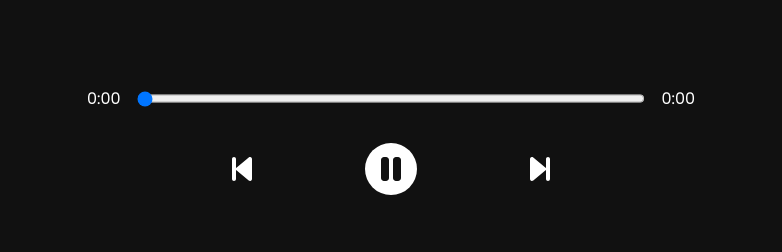
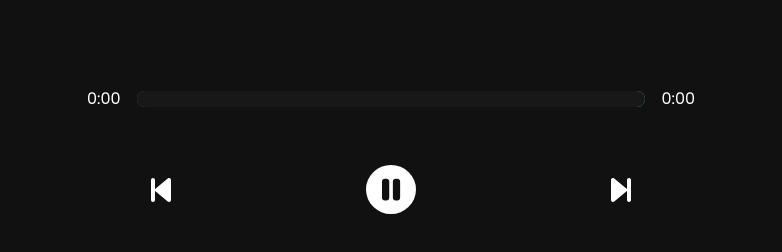
Before and after one commit to mirayatech/MusicApp, a React (Create React App) app in the folder react-player/: page / in a window 1280 px wide. Shown: the part 490-742 px from the top of the page, without its empty margins (249-1031 px from the left). Built offline with nearby package versions, Linux system fonts and the light colour scheme.

Commit message:
cpstumizing the range input

```diff
--- a/react-player/src/App.js
+++ b/react-player/src/App.js
@@ -20,6 +20,7 @@
   const [songInfo, setSongInfo] = useState({
     currentTime: 0,
     duration: 0,
+    animationPercentage: 0,
   });
 
   const [libraryStatus, setLibraryStatus] = useState(false);
@@ -27,7 +28,17 @@
   const timeUpdateHandler = (e) => {
     const current = e.target.currentTime;
     const duration = e.target.duration;
-    setSongInfo({ ...songInfo, currentTime: current, duration: duration });
+    //Clculate Precentage
+    const roundedCurrent = Math.round(current);
+    const roundedDuration = Math.round(duration);
+    const animation = Math.round((roundedCurrent / roundedDuration) * 100);
+    setSongInfo({
+      ...songInfo,
+      currentTime: current,
+      duration: duration,
+      animationPrecentage: animation,
+    });
+    console.log(animation);
   };
 
   return (
--- a/react-player/src/components/Player.js
+++ b/react-player/src/components/Player.js
@@ -80,10 +80,21 @@
     playAudio(isPlaying, audioRef);
   };
 
+  // Add the styles
+  const trackAnime = {
+    transform: `translateX(${songInfo.animationPrecentage}%)`,
+  };
+
   return (
     <div className="player">
       <div className="time-control">
         <p>{getTime(songInfo.currentTime)}</p>
+        <div
+          style={{
+            background: `linear-gradient(to right, ${currentSong.color[0]}, ${currentSong.color[1]})`,
+          }}
+          className="track"
+        >
           <input
             onChange={dragHandler}
             min={0}
@@ -91,6 +102,8 @@
             value={songInfo.currentTime}
             type="range"
           />
+          <div style={trackAnime} className="animate-track"></div>
+        </div>
         <p>{songInfo.duration ? getTime(songInfo.duration) : "0:00"}</p>
       </div>
       <div className="play-control">
--- a/react-player/src/data.js
+++ b/react-player/src/data.js
@@ -7,7 +7,7 @@
         "https://chillhop.com/wp-content/uploads/2020/09/0255e8b8c74c90d4a27c594b3452b2daafae608d-1024x1024.jpg",
       artist: "Aso, Middle School, Aviino",
       audio: "https://mp3.chillhop.com/serve.php/?mp3=10075",
-      color: ["#205950", "#2ab3bf"],
+      color: ["#226E68", "#3DD6C9"],
       id: uuidv4(),
       active: true,
     },
@@ -17,7 +17,7 @@
         "https://chillhop.com/wp-content/uploads/2020/07/ef95e219a44869318b7806e9f0f794a1f9c451e4-1024x1024.jpg",
       artist: "Aiguille",
       audio: "https://mp3.chillhop.com/serve.php/?mp3=9272",
-      color: ["#EF8EA9", "#ab417f"],
+      color: ["#F6C8B1", "#8f76db"],
       id: uuidv4(),
       active: false,
     },
@@ -27,7 +27,7 @@
         "https://chillhop.com/wp-content/uploads/2020/07/ff35dede32321a8aa0953809812941bcf8a6bd35-1024x1024.jpg",
       artist: "Swørn",
       audio: "https://mp3.chillhop.com/serve.php/?mp3=9222",
-      color: ["#CD607D", "#c94043"],
+      color: ["#f7689c", "#8f76db"],
       id: uuidv4(),
       active: false,
     },
@@ -37,7 +37,7 @@
         "https://chillhop.com/wp-content/uploads/2020/07/ef95e219a44869318b7806e9f0f794a1f9c451e4-1024x1024.jpg",
       artist: "Aiguille",
       audio: "https://mp3.chillhop.com/serve.php/?mp3=9148",
-      color: ["#EF8EA9", "#ab417f"],
+      color: ["#8f76db", "#F6C8B1"],
       id: uuidv4(),
       active: false,
     },
@@ -47,7 +47,7 @@
         "https://chillhop.com/wp-content/uploads/2020/07/ff35dede32321a8aa0953809812941bcf8a6bd35-1024x1024.jpg",
       artist: "Swørn",
       audio: "https://mp3.chillhop.com/serve.php/?mp3=9228",
-      color: ["#CD607D", "#c94043"],
+      color: ["#8f76db", "#f7689c"],
       id: uuidv4(),
       active: false,
     },
@@ -57,7 +57,7 @@
         "https://chillhop.com/wp-content/uploads/2020/09/0255e8b8c74c90d4a27c594b3452b2daafae608d-1024x1024.jpg",
       artist: "Aso, Middle School, Aviino",
       audio: "https://mp3.chillhop.com/serve.php/?mp3=10074",
-      color: ["#205950", "#2ab3bf"],
+      color: ["#3DD6C9", "#226E68"],
       id: uuidv4(),
       active: false,
     },
--- a/react-player/src/styles/player.scss
+++ b/react-player/src/styles/player.scss
@@ -3,30 +3,31 @@
   display: flex;
   flex-direction: column;
   align-items: center;
+  justify-content: space-between;
 }
 
 .time-control {
   width: 50%;
   display: flex;
-  justify-content: center;
-
+  align-items: center;
   input {
     width: 100%;
-    padding: 1rem 0;
+    -webkit-appearance: none;
+    background: transparent;
+    cursor: pointer;
   }
 
   p {
     padding: 1rem;
   }
 }
-
 .play-control {
   display: flex;
-  justify-content: space-evenly;
+  justify-content: space-between;
   align-items: center;
   padding: 1rem;
-  width: 45%;
 
+  width: 40%;
   svg {
     color: #fff;
     cursor: pointer;
@@ -35,7 +36,40 @@
   .play {
     background: #fff;
     color: #111;
-    padding: 10px 16px;
+    font-size: calc(29 / 16 * 1rem);
+    padding: 10px 15px;
     border-radius: 50%;
   }
+
+  .fa-pause {
+    padding: 10px 16px;
+  }
 }
+
+.track {
+  width: 100%;
+  height: 1rem;
+  position: relative;
+  overflow: hidden;
+  border-radius: 1rem;
+}
+.animate-track {
+  background: #181818;
+  width: 100%;
+  height: 100%;
+  position: absolute;
+  top: 0;
+  left: 0;
+  transform: translateX(0%);
+  padding: 1rem;
+  pointer-events: none;
+}
+
+input[type="range"]:focus {
+  outline: none;
+}
+input[type="range"]::-webkit-slider-thumb {
+  -webkit-appearance: none;
+  height: 16px;
+  width: 16px;
+}
```
Lines whose indentation alone changed are shown as unchanged.
